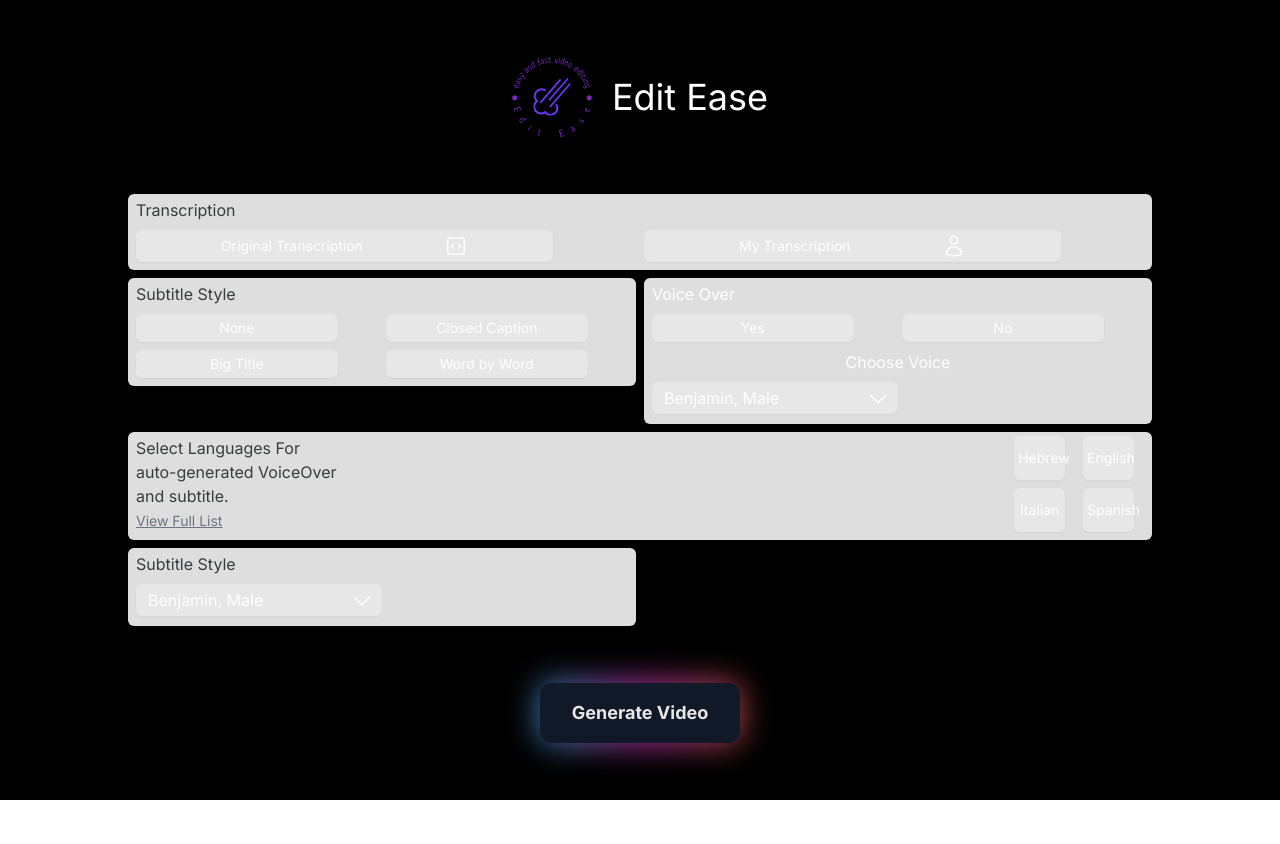
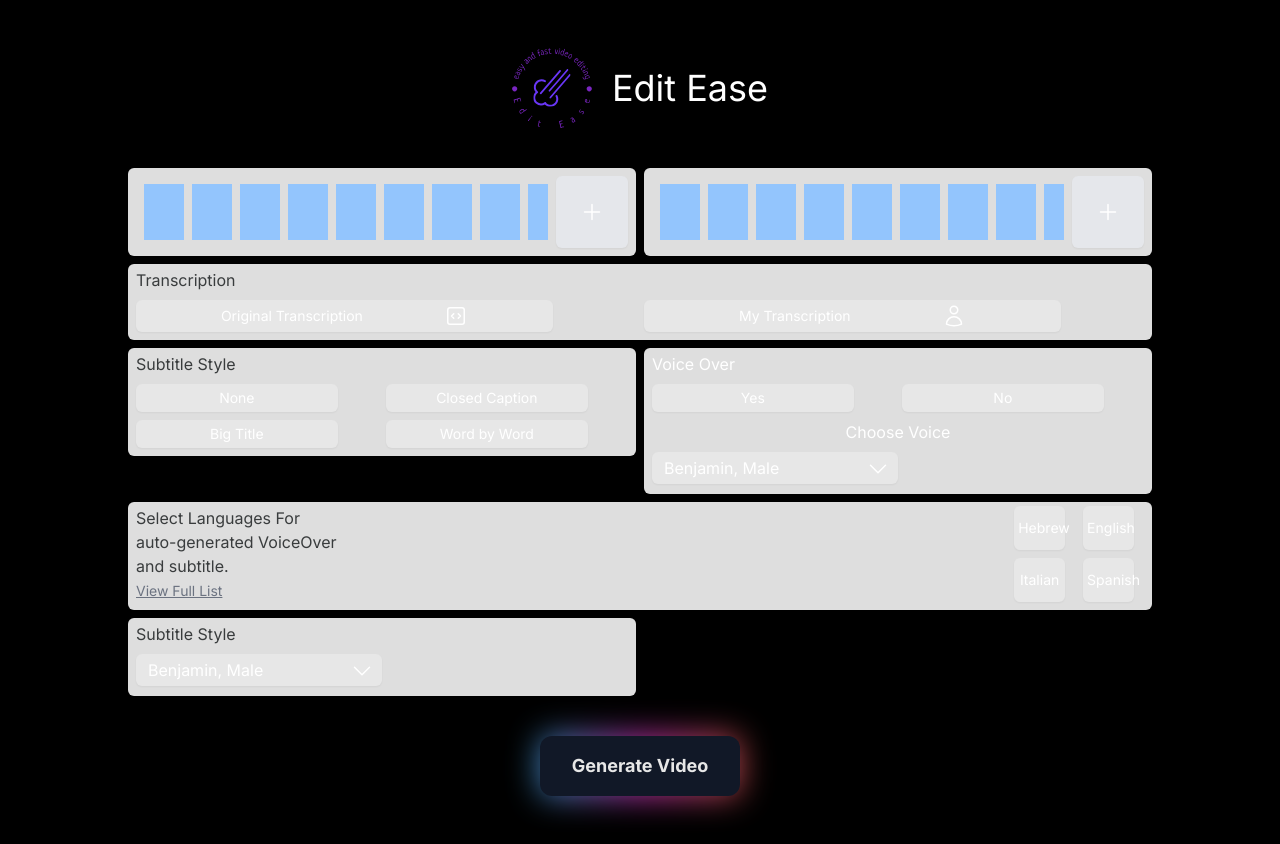
Before and after one commit to 1Like1Prayer/EditEase, a Next.js app: page / in a window 1280 px wide. Before the commit the page ends 800 px from the top, so only its background shows below. Built offline with nearby package versions, Linux system fonts and the light colour scheme.

Commit message:
add scroll

```diff
--- /dev/null
+++ b/src/app/components/VideoUploader/VideoUploaderCard.tsx
@@ -0,0 +1,57 @@
+'use client';
+
+import { PlusIcon } from '@/app/components/icons/PlusIcon';
+import { ChangeEvent, useState } from 'react';
+import Image from 'next/image';
+
+export const VideoUploaderCard = () => {
+  const [files, setFiles] = useState<string>();
+  const handleUploadImages = (event: ChangeEvent<HTMLInputElement>) => {
+    const fileList = event.target.files;
+    if (FileReader && fileList && fileList.length) {
+      const fr = new FileReader();
+      fr.onload = function () {
+        setFiles(fr.result as string);
+      };
+      fr.readAsDataURL(fileList[0]);
+    }
+  };
+
+  return (
+    <div className={`card flex flex-row justify-between p-2 gap-2`}>
+      <div className={`flex flex-row p-2 gap-2 overflow-x-auto`}>
+        <div className={'bg-blue-300 p-5'}></div>
+        <div className={'bg-blue-300 p-5'}></div>
+        <div className={'bg-blue-300 p-5'}></div>
+        <div className={'bg-blue-300 p-5'}></div>
+        <div className={'bg-blue-300 p-5'}></div>
+        <div className={'bg-blue-300 p-5'}></div>
+        <div className={'bg-blue-300 p-5'}></div>
+        <div className={'bg-blue-300 p-5'}></div>
+        <div className={'bg-blue-300 p-5'}></div>
+        <div className={'bg-blue-300 p-5'}></div>
+        <div className={'bg-blue-300 p-5'}></div>
+        <div className={'bg-blue-300 p-5'}></div>
+        <div className={'bg-blue-300 p-5'}></div>
+        <div className={'bg-blue-300 p-5'}></div>
+        <div className={'bg-blue-300 p-5'}></div>
+        <div className={'bg-blue-300 p-5'}></div>
+        <div className={'bg-blue-300 p-5'}></div>
+        <div className={'bg-blue-300 p-5'}></div>
+      </div>
+      <div className='button bg-gray-200 p-6 transition hover:bg-gray-300'>
+        <label htmlFor='upload'>
+          <div className='flex cursor-pointer flex-col items-center'>
+            <PlusIcon />
+          </div>
+        </label>
+        <input
+          id='upload'
+          type='file'
+          className={'hidden'}
+          onChange={handleUploadImages}
+        />
+      </div>
+    </div>
+  );
+};
--- a/src/app/components/VideosUploader/VideosUploader.tsx
+++ /dev/null
@@ -1,54 +0,0 @@
-'use client';
-
-import { PlusIcon } from '@/app/components/icons/PlusIcon';
-import { ChangeEvent, useState } from 'react';
-
-interface VideoUploader {
-  boxClassName?: string;
-  containerClassName?: string;
-}
-
-export const VideosUploader = ({
-  boxClassName,
-  containerClassName,
-}: VideoUploader) => {
-  const [files, setFiles] = useState<string>();
-  const handleUploadImages = (event: ChangeEvent<HTMLInputElement>) => {
-    const fileList = event.target.files;
-    if (FileReader && fileList && fileList.length) {
-      const fr = new FileReader();
-      fr.onload = function () {
-        setFiles(fr.result as string);
-      };
-      fr.readAsDataURL(fileList[0]);
-    }
-  };
-
-  return (
-    <div className={`flex gap-2 ${containerClassName}`}>
-      <div className={`flex gap-1 ${containerClassName}`}>
-        {
-          <div
-            className={`max-w-[10%] cursor-pointer rounded-md shadow-md ${boxClassName}`}
-          >
-            <img src={files}></img>
-          </div>
-        }
-      </div>
-      <label
-        htmlFor='upload'
-        className={`cursor-pointer rounded-md bg-gray-300 p-4 shadow-md ${boxClassName}`}
-      >
-        <div className='flex flex-col items-center'>
-          <PlusIcon />
-        </div>
-      </label>
-      <input
-        id='upload'
-        type='file'
-        className={'hidden'}
-        onChange={handleUploadImages}
-      />
-    </div>
-  );
-};
--- a/src/app/globals.css
+++ b/src/app/globals.css
@@ -16,6 +16,21 @@
   }
 }
 
+::-webkit-scrollbar-track {
+  border-radius: 30px;
+  background-color: #f5f5f5;
+}
+::-webkit-scrollbar {
+  width: 8px;
+  height: 8px;
+  border-radius: 30px;
+  background-color: #f5f5f5;
+}
+::-webkit-scrollbar-thumb {
+  border-radius: 30px;
+  background-color: #cdbfff;
+}
+
 body {
   color: rgb(var(--foreground-rgb));
   background: linear-gradient(
@@ -28,10 +43,10 @@
 
 @layer components {
   .card {
-    @apply rounded-md bg-background pb-2 pl-2 pr-2 shadow-sm;
+    @apply bg-background rounded-md pb-2 pl-2 pr-2 shadow-sm;
   }
 
   .button {
-    @apply bg-white cursor-pointer rounded-md p-1 shadow-sm transition duration-200 hover:bg-gray-300;
+    @apply cursor-pointer rounded-md bg-white p-1 shadow-sm transition duration-200 hover:bg-gray-300;
   }
 }
--- a/src/app/page.tsx
+++ b/src/app/page.tsx
@@ -6,12 +6,19 @@
 import { LanguageCard } from '@/app/components/LanguageCard/LanguageCard';
 import { BackgroundMusicCard } from '@/app/components/BackgroundMusicCard/BackgroundMusicCard';
 import { GenerateButton } from '@/app/components/GenerateButton/GenerateButton';
+import {VideoUploaderCard} from "@/app/components/VideoUploader/VideoUploaderCard";
 
 export default function Home() {
   return (
     <main className='flex min-h-screen flex-col items-center justify-around space-y-10 py-12'>
       <HeaderComponent companyName={'Edit Ease'} />
       <div className='grid w-4/5 grid-cols-2 gap-2'>
+        <div>
+          <VideoUploaderCard />
+        </div>
+        <div>
+          <VideoUploaderCard />
+        </div>
         <div className='col-span-2'>
           <TranscriptCard />
         </div>
```
